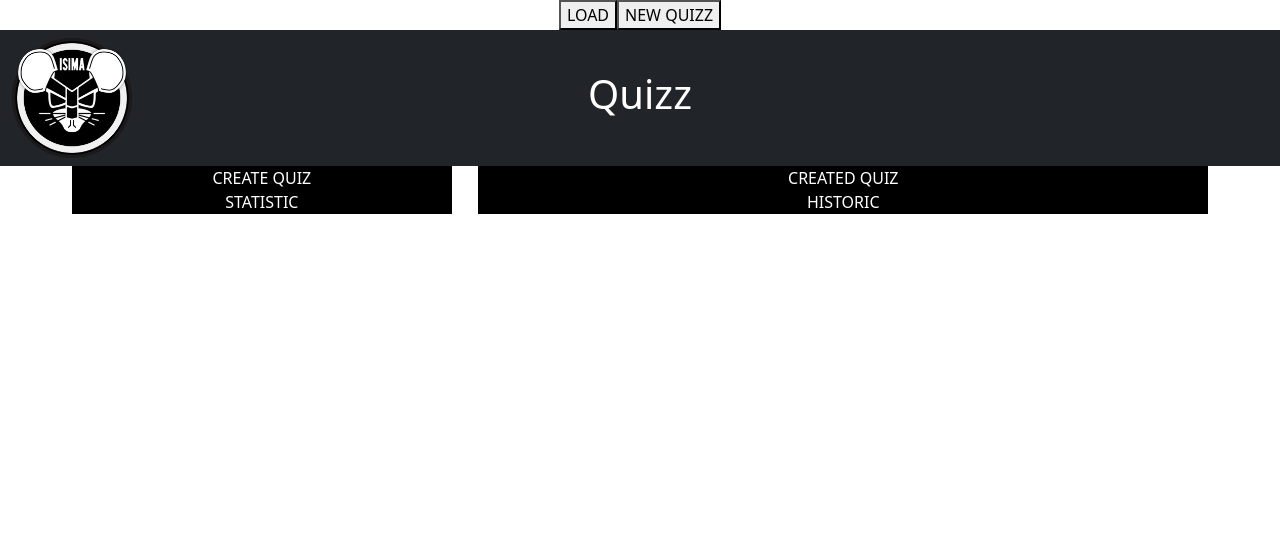
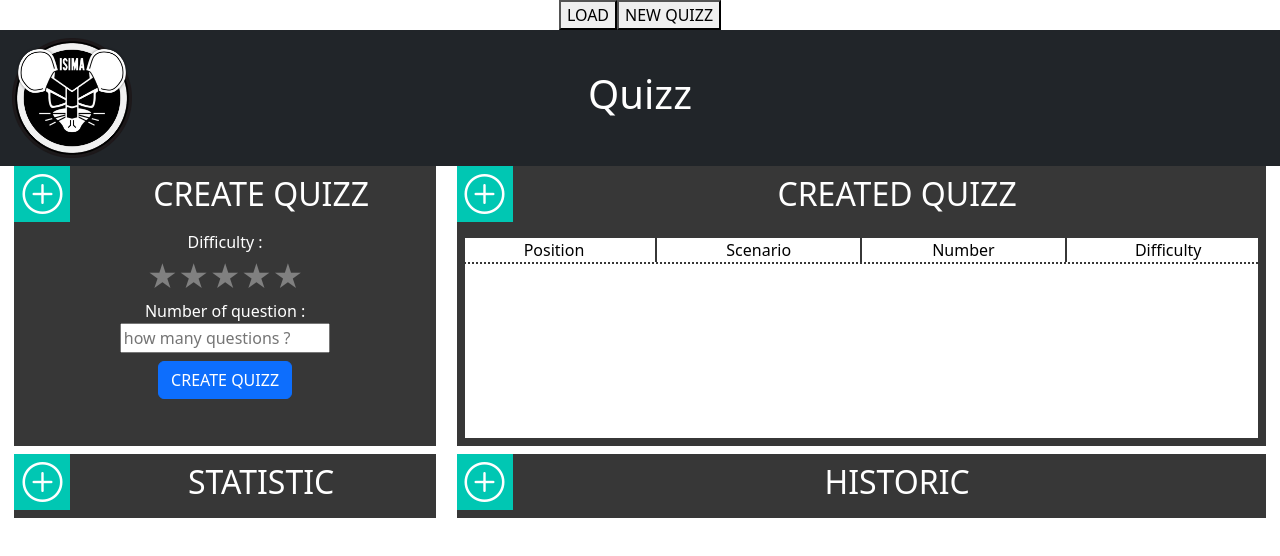
Before and after one commit to dummer3/poker_front, a React (Create React App) app: page /home in a window 1280 px wide. Shown: the top 556 px of the page. Built offline with nearby package versions, Linux system fonts and the light colour scheme.

Commit message:
draft for quizz creation and load

```diff
--- a/package.json
+++ b/package.json
@@ -15,6 +15,7 @@
         "@types/react-dom": "^18.0.11",
         "assert": "^2.0.0",
         "bootstrap": "^5.2.3",
+        "bootstrap-icons": "^1.10.5",
         "browserify-zlib": "^0.2.0",
         "buffer": "^6.0.3",
         "https": "^1.0.0",
@@ -26,6 +27,7 @@
         "react": "^18.2.0",
         "react-dom": "^18.2.0",
         "react-image-crop": "^10.0.9",
+        "react-rating-stars-component": "^2.2.0",
         "react-router-dom": "^6.11.0",
         "react-scripts": "5.0.1",
         "react-test": "^0.21.1",
@@ -56,5 +58,8 @@
             "last 1 firefox version",
             "last 1 safari version"
         ]
+    },
+    "devDependencies": {
+        "@types/react-star-ratings": "^2.3.0"
     }
 }
--- a/src/App.tsx
+++ b/src/App.tsx
@@ -3,7 +3,7 @@ import './App.css';
 import 'bootstrap/dist/css/bootstrap.css';
 import './extend.css';
 import { Question_t, Quizz_t } from './types/type';
-import { Home } from './Pages/Home.js';
+import { Home } from './Pages/Home';
 import { Quizz } from './Pages/Quizz';
 import * as API from './Pages/ApiGoogle';
 import { QuestionsContext, QuizzContext } from './context/QuizzContext';
@@ -12,7 +12,7 @@ import { BrowserRouter, Routes, Route } from "react-router-dom";
 
 
 function App() {
-  const [quizz, setQuizz] = useState<Quizz_t>();
+  const [quizz, setQuizz] = useState<Quizz_t>({ nbrQuestion: 10, position: [""], scenario: [""], difficulty: 10, id: 0 });
   const [questions, setQuestions] = useState<Question_t[]>([{ hand: "AAo", difficulty: 10, R: 0, F: 0, C: 0, RC: 0, CF: 0, RF: 0, Action: "R" }]);
 
   API.Api()
--- a/src/Pages/ApiGoogle.tsx
+++ b/src/Pages/ApiGoogle.tsx
@@ -1,5 +1,6 @@
 import { useEffect } from 'react';
-import { Question_t } from '../types/type';
+import { Question_t, Quizz_t } from '../types/type';
+import { Quizz } from './Quizz';
 
 declare var google: any
 declare var gapi: any
@@ -81,7 +82,26 @@ export const GetQuestions = (): Promise<Question_t[]> => {
                 "5B", "BB vs BTN", 3, 50
             ],
         },
-    }).then((result) => { return result }).then(ManageError).then((questions: Question_t[]) => { return questions });
+    }).then(ManageError).then((questions: Question_t[]) => { return questions });
+}
+
+export const saveQuizz = (quizz: Question_t): Promise<void> => {
+    return gapi.client.script.scripts.run({
+        'scriptId': process.env.REACT_APP_API_ID,
+        'resource': {
+            'function': 'newQuizz',
+            "parameters": quizz
+        }
+    }).then(ManageError);
+}
+
+export const getQuizz = (): Promise<Quizz_t[]> => {
+    return gapi.client.script.scripts.run({
+        'scriptId': process.env.REACT_APP_API_ID,
+        'resource': {
+            'function': 'getQuizz',
+        }
+    }).then(ManageError).then((value: Quizz_t[]) => { return value });
 }
 
 export const Api = async () => {
--- a/src/Pages/Home.js
+++ /dev/null
@@ -1,30 +0,0 @@
-import { Header } from "./Header";
-import * as API from "./ApiGoogle";
-import { useContext } from "react";
-import { QuestionsContext } from "../context/QuizzContext";
-import { useNavigate } from "react-router-dom";
-
-export const Home = () => {
-    const navigate = useNavigate();
-    // eslint-disable-next-line
-    const [_, setQuestions] = useContext(QuestionsContext);
-    return (
-        <div className="Home">
-            <button className='btn-primary ' onClick={() => API.FinishLoad()}> LOAD </button >
-            <button className='btn-primary ' onClick={() => {
-                API.GetQuestions().then(value => { setQuestions(value); console.log(value); navigate("/quiz"); })
-            }}> NEW QUIZZ</button>
-            <Header title="Quizz" />
-            <div className="container white .justify-content-around">
-                <div className="row">
-                    <div className="bg-black col-4 "> CREATE QUIZ</div>
-                    <div className="bg-black col-8 "> CREATED QUIZ</div>
-                </div>
-                <div className="row">
-                    <div className="bg-black col-4 "> STATISTIC </div>
-                    <div className="bg-black col-8 "> HISTORIC </div>
-                </div>
-            </div>
-        </div>
-    );
-}
--- /dev/null
+++ b/src/Pages/Home.tsx
@@ -0,0 +1,91 @@
+import { Header } from "./Header";
+import * as API from "./ApiGoogle";
+import { useContext, useEffect, useState } from "react";
+import { QuestionsContext, QuizzContext } from "../context/QuizzContext";
+import { useNavigate } from "react-router-dom";
+import 'bootstrap-icons/font/bootstrap-icons.css';
+import ReactStars from "react-rating-stars-component";
+import { Quizz_t } from "../types/type";
+
+const SubMenu = ({ col, title, content, logo }) => <div className={`SubMenu bg-subMenu ${col} px-0 d-flex flex-column`}>
+    <div className="header d-flex ">
+        <p className={`h1 bi ${logo} me-3 bg-teal px-2 py-1`} />
+        <h2 className="d-flex justify-content-center align-self-center w-100">{title}</h2>
+    </div>
+    {content}
+</div>
+
+
+export const Home = () => {
+    const navigate = useNavigate();
+    // eslint-disable-next-line
+    const [_, setQuestions] = useContext(QuestionsContext);
+    const [quizz, setQuizz] = useContext(QuizzContext);
+    const [createdQuizz, setCreatedQuizz] = useState<Quizz_t[]>([]);
+
+    const listofQuizz = createdQuizz.map((x: Quizz_t) => {
+        return (<div key={`quizz_${x.id}`} className="row separator">
+            <div className="col">  {x.position} </div>
+            <div className="col">  {x.scenario}</div>
+            <div className="col">  {x.nbrQuestion} </div>
+            <div className="col">  {x.difficulty} </div>
+        </div>);
+    });
+    useEffect(() => {
+        //API.getQuizz().then(value => setCreatedQuizz(value));
+    }, [createdQuizz])
+
+    return (
+        <div className="Home">
+            <button className='btn-primary ' onClick={() => API.FinishLoad()}> LOAD </button >
+            <button className='btn-primary ' onClick={() => {
+                API.GetQuestions().then(value => { setQuestions(value); console.log(value); navigate("/quiz"); })
+            }}> NEW QUIZZ</button>
+            <Header title="Quizz" />
+            <div className="grid white mx-2">
+                <div className="row gx-0">
+                    <SubMenu col="col-4" logo="bi-plus-circle" title="CREATE QUIZZ" content={
+                        <div className="content">
+                            <form onSubmit={(e) => { e.preventDefault(); API.saveQuizz(quizz).then(() => API.getQuizz()).then((value) => setCreatedQuizz(value)); }}>
+
+                                <label htmlFor="difficulty" className=" d-inline-flex flex-column justify-content center ">
+                                    Difficulty :
+                                    <ReactStars
+                                        value={0}
+                                        starRatedColor="yellow"
+                                        onChange={(value: number) => { let temp = { ...quizz }; temp.difficulty = value * 2; setQuizz(temp); }}
+                                        numberOfStars={5}
+                                        size={30}
+                                        isHalf={true}
+                                    />
+                                </label>
+
+                                <label htmlFor="nbr_question" className="w-100">
+                                    <div>Number of question :</div>
+                                    <input required type="number" min={0} className="col-6" max={50} placeholder={"how many questions ?"}
+                                        onChange={(e) => { let temp = { ...quizz }; temp.nbrQuestion = e.target.value; setQuizz(temp); }} />
+                                </label>
+
+                                <input type="submit" className="btn btn-primary my-2" value="CREATE QUIZZ" />
+                            </form >
+                        </div>
+                    } />
+
+                    <SubMenu col="col-8 ms-2" logo="bi-plus-circle" title="CREATED QUIZZ" content={<div className="content black bg-white m-2" style={{ height: "200px", overflowY: "auto", overflowX: "hidden" }}>
+                        <div className="row separator">
+                            <div className="col"> Position </div>
+                            <div className="col"> Scenario</div>
+                            <div className="col"> Number </div>
+                            <div className="col"> Difficulty </div>
+                        </div>
+                        {listofQuizz}
+                    </div>} />
+                </div>
+                <div className="row mt-2 gx-0">
+                    <SubMenu col="col-4" logo="bi-plus-circle" title="STATISTIC" content={<></>} />
+                    <SubMenu col="col-8 ms-2" logo="bi-plus-circle" title="HISTORIC" content={<></>} />
+                </div>
+            </div>
+        </div>
+    );
+}
--- a/src/Pages/Quizz.tsx
+++ b/src/Pages/Quizz.tsx
@@ -4,7 +4,7 @@ import dealer_img from '../img/dealer.webp'
 import verso_img from '../img/verso.webp'
 
 import { ValueWithChip } from './Chip'
-import { QuestionsContext } from '../context/QuizzContext'
+import { QuestionsContext, QuizzContext } from '../context/QuizzContext'
 import { Question_t } from '../types/type'
 import { Header } from './Header'
 
@@ -222,6 +222,7 @@ const Player = (card, x, y, position, index: number) => {
 export const Quizz = ({ position }) => {
 
     const [questions] = useContext(QuestionsContext);
+    const [quizz] = useContext(QuizzContext);
     const [nbrQuestion, setNbrQuestion] = useState(0);
     const [score, setScore] = useState(0);
     const [heroCard, setHeroCard] = useState({ sr: SUIT.CLUB, sl: 0, vr: VALUE.Q, vl: 0 });
--- a/src/extend.css
+++ b/src/extend.css
@@ -44,6 +44,10 @@
 
 .bg-green {
     background-color: #228900 !important;
+}
+
+.bg-subMenu {
+    background-color: #373737 !important;
 }
 
 .row {
@@ -152,3 +156,11 @@
     position: relative;
     width: 40px;
 }
+
+.separator {
+    border-bottom: dotted #373737 2px;
+}
+
+.separator :not(:last-child) {
+    border-right: solid #373737 2px;
+}
--- /dev/null
+++ b/src/types/star.d.ts
@@ -0,0 +1 @@
+declare module 'react-rating-stars-component'
--- a/src/types/type.tsx
+++ b/src/types/type.tsx
@@ -11,7 +11,8 @@ export type Question_t = {
 }
 
 export type Quizz_t = {
-    question_number: number,
+    id: number,
+    nbrQuestion: number,
     difficulty: number,
     position: string[],
     scenario: string[]
```
Also changed, not shown: 1 other file (tests, documents, lock files or other folders).
